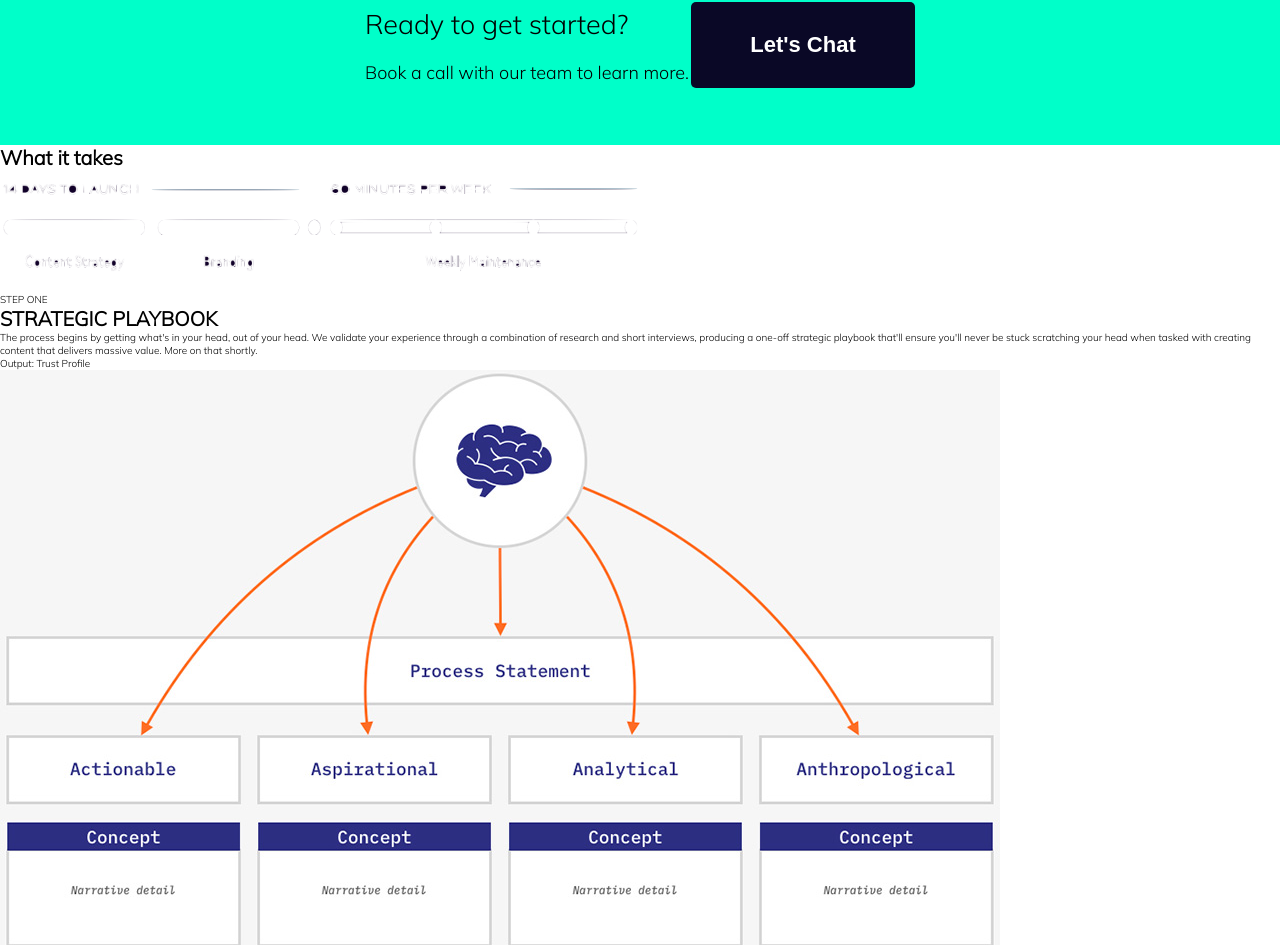
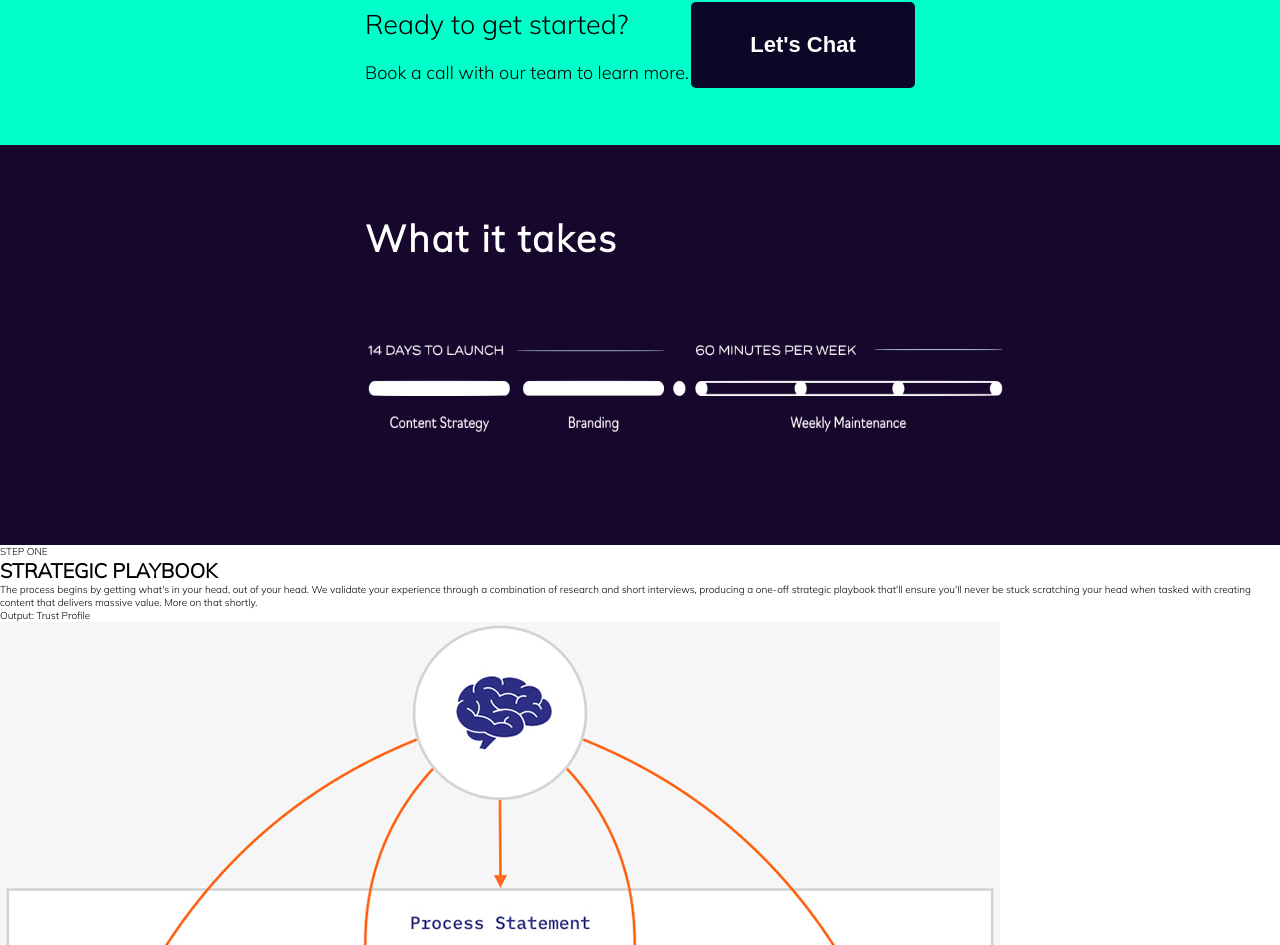
Before and after one commit to CharlesIvia/trust-accelerator-clone, a React (Create React App) app: page / in a window 1280 px wide. Shown: the part 1975-2920 px from the top of the page. Built offline with nearby package versions, Linux system fonts and the light colour scheme.

Commit message:
Updated component's markup

```diff
--- a/src/components/WhatItTakes.js
+++ b/src/components/WhatItTakes.js
@@ -3,8 +3,8 @@ import progress from "../images/image01.png";
 
 const WhatItTakes = () => {
   return (
-    <div>
-      <h1>What it takes</h1>
+    <div className="container takes">
+      <h1 className="what">What it takes</h1>
       <img className="progress-img" src={progress} alt="" />
     </div>
   );
```
